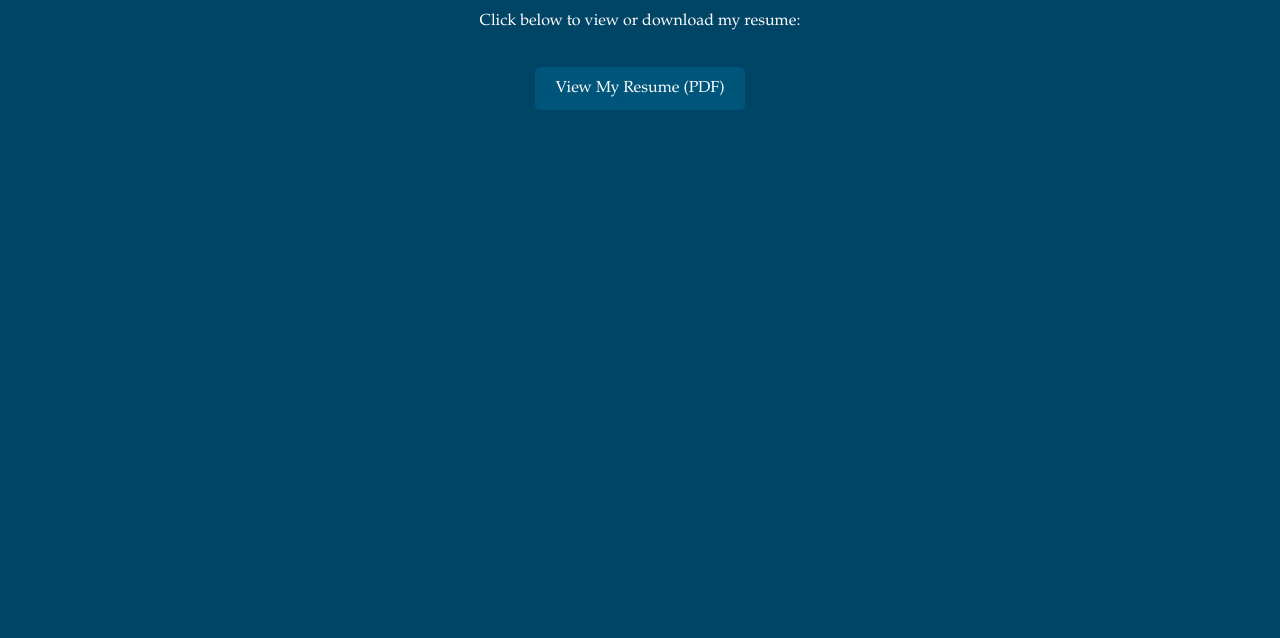
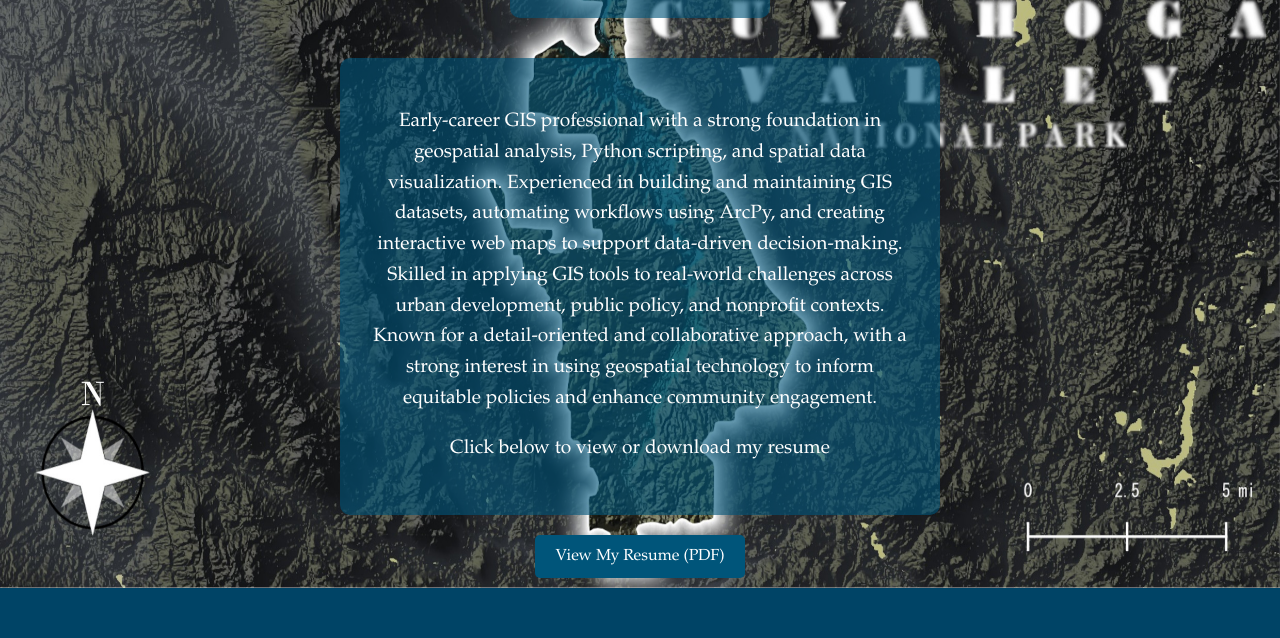
Before and after one commit to luke-vandewalle/lukevandewalle.com, a plain HTML site: page experience.html in a window 1280 px wide. Shown: the part 212-850 px from the top of the page. Before the commit the page ends 800 px from the top, so only its background shows below. Drawn offline with Linux system fonts and the light colour scheme.

Commit message:
Add files via upload

```diff
--- a/experience.html
+++ b/experience.html
@@ -5,17 +5,22 @@
   <meta name="viewport" content="width=device-width, initial-scale=1.0"/>
   <title>Experience - Luke Van de Walle</title>
   <style>
+    * {
+      box-sizing: border-box;
+    }
+
     body {
       font-family: Garamond, serif;
       margin: 0;
       padding: 0;
       background-color: #004466;
       color: white;
+      position: relative;
     }
 
     nav {
       text-align: center;
-      background-color: #003355;
+      background-color: #003355cc;
       padding: 10px 0;
     }
 
@@ -32,42 +37,77 @@
     }
 
     main {
-      max-width: 800px;
-      margin: 60px auto;
-      padding: 20px;
+      padding: 60px 20px;
+      display: flex;
+      flex-direction: column;
+      align-items: center;
+    }
+
+    .text-box {
+      background-color: #00557a9e;
+      padding: 30px;
+      border-radius: 10px;
+      width: fit-content;
+      max-width: 600px;
+      margin: 20px auto;
       text-align: center;
     }
 
     h1 {
       font-size: 2.5em;
+      margin: 0;
+      text-align: center;
+    }
+
+    p {
+      font-size: 1.2em;
+      line-height: 1.6em;
+      margin-bottom: 20px;
     }
 
     .resume-link {
-      display: inline-block;
-      margin-top: 20px;
+      display: block;
+      margin: 0 auto;
       padding: 12px 20px;
       background-color: #00557a;
       color: white;
       text-decoration: none;
       border-radius: 5px;
+      font-size: 1em;
+      width: fit-content;
     }
 
     .resume-link:hover {
       background-color: #007399;
     }
+
+    .background-img {
+      position: fixed;
+      top: 0;
+      left: 0;
+      width: 100vw;
+      height: 100vh;
+      z-index: -1;
+    }
   </style>
 </head>
 <body>
+  <img src="cvnp_map_big_blur.jpg" alt="" class="background-img">
 
   <nav>
     <a href="index.html">← Back to Home</a>
   </nav>
 
   <main>
-    <h1>Experience</h1>
-    <p>Click below to view or download my resume:</p>
+    <div class="text-box">
+      <h1>Experience</h1>
+    </div>
+
+    <div class="text-box">
+      <p>Early-career GIS professional with a strong foundation in geospatial analysis, Python scripting, and spatial data visualization. Experienced in building and maintaining GIS datasets, automating workflows using ArcPy, and creating interactive web maps to support data-driven decision-making. Skilled in applying GIS tools to real-world challenges across urban development, public policy, and nonprofit contexts. Known for a detail-oriented and collaborative approach, with a strong interest in using geospatial technology to inform equitable policies and enhance community engagement.</p>
+      <p>Click below to view or download my resume</p>
+    </div>
     <a href="resume.pdf" class="resume-link" target="_blank">View My Resume (PDF)</a>
   </main>
-
 </body>
 </html>
```
Also changed, not shown: about.html (+57 -7 lines), index.html (+41 -13 lines).
